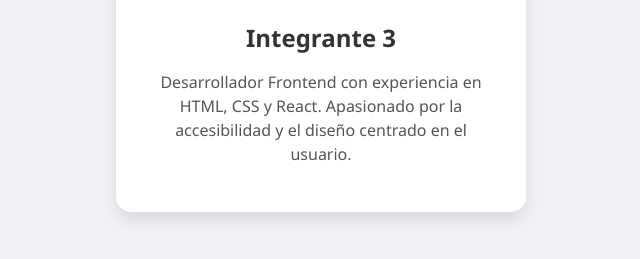
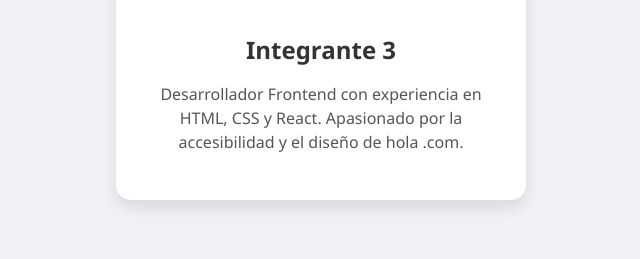
Before and after one commit to EmilianoChavarria/ActNelida, a plain HTML site: page PR-3-Emma.html in a window 1280 px wide. Shown: the part 419-678 px from the top of the page, without its empty margins (319-959 px from the left). Drawn offline with Linux system fonts and the light colour scheme.

Commit message:
[UPDATE] segundo commit

```diff
--- a/PR-3-Emma.html
+++ b/PR-3-Emma.html
@@ -9,7 +9,7 @@
   <div class="perfil-container">
     <img src="https://encrypted-tbn0.gstatic.com/images?q=tbn:ANd9GcQhvt0OO_d-npPtCdNF1_0DLYnYT5Y40W41Kw&s<" alt="Avatar de Integrante 3" class="avatar">
     <h2>Integrante 3</h2>
-    <p>Desarrollador Frontend con experiencia en HTML, CSS y React. Apasionado por la accesibilidad y el diseño centrado en el usuario.</p>
+    <p>Desarrollador Frontend con experiencia en HTML, CSS y React. Apasionado por la accesibilidad y el diseño de hola .com.</p>
   </div>
 </body>
 </html>
```
